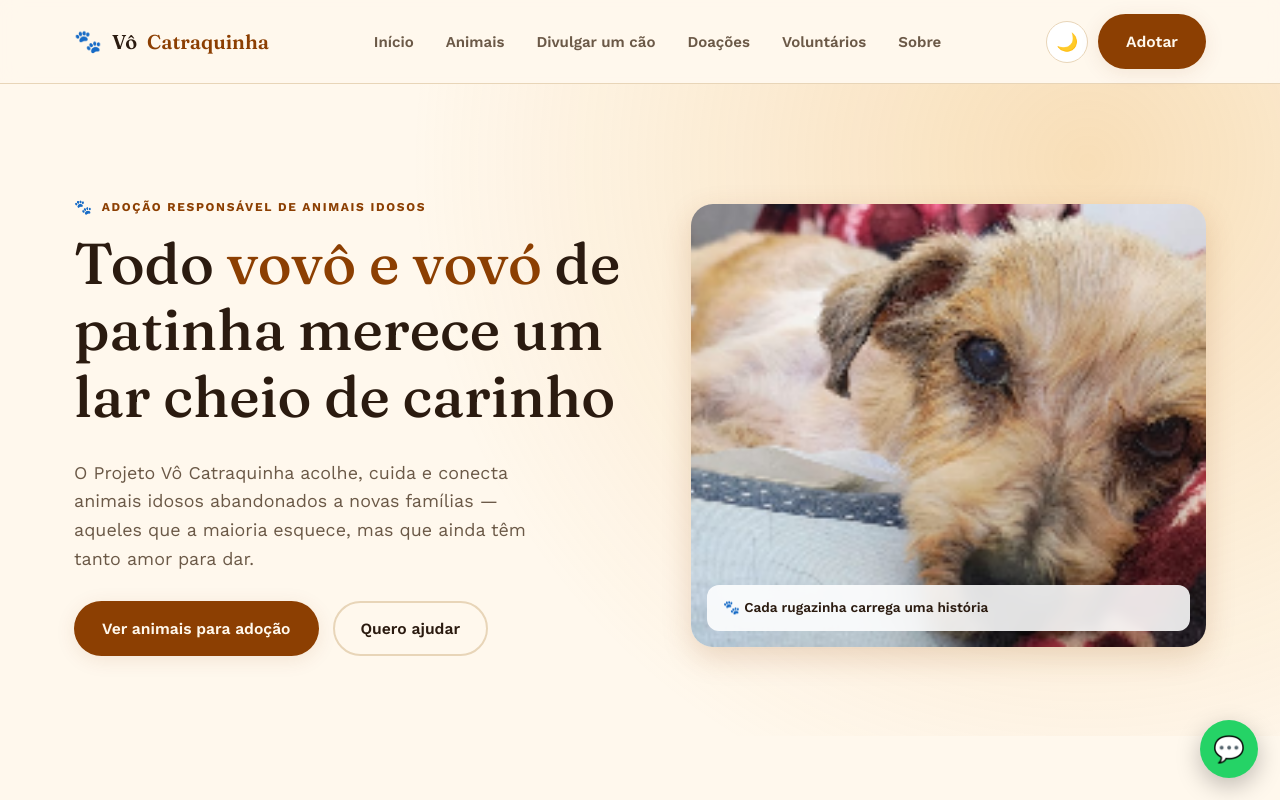
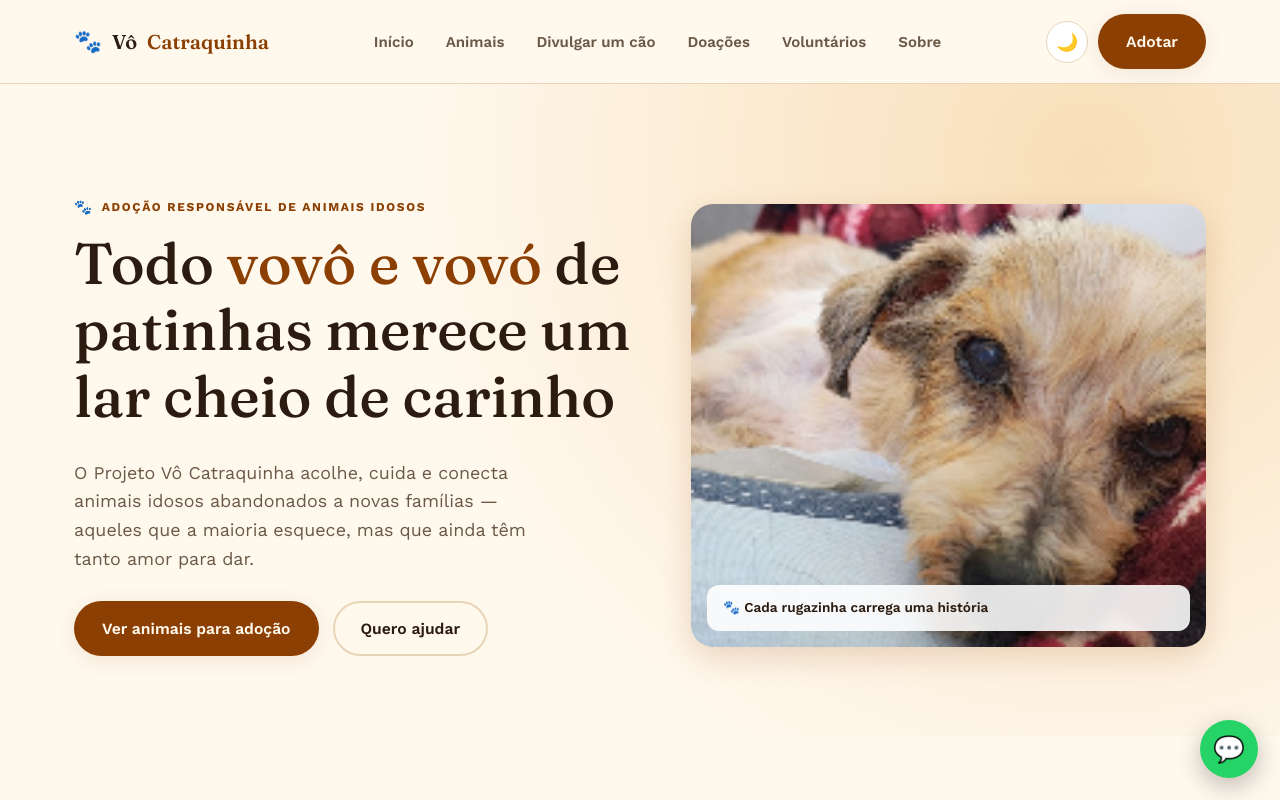
Before and after one commit to vocatraquinhasite-sys/vo-catraquinha, a website: page public/index.html in a window 1280 px wide. Shown: the top 800 px of the page. Drawn offline with nearby package versions, Linux system fonts and the light colour scheme; no server answers.

Commit message:
alterações finais

```diff
--- a/public/index.html
+++ b/public/index.html
@@ -35,7 +35,7 @@
       <div class="container hero__grid">
         <div>
           <p class="eyebrow">Adoção responsável de animais idosos</p>
-          <h1 class="hero__titulo">Todo <em>vovô e vovó</em> de patinha merece um lar cheio de carinho</h1>
+          <h1 class="hero__titulo">Todo <em>vovô e vovó</em> de patinhas merece um lar cheio de carinho</h1>
           <p class="hero__texto">O Projeto Vô Catraquinha acolhe, cuida e conecta animais idosos abandonados a novas famílias — aqueles que a maioria esquece, mas que ainda têm tanto amor para dar.</p>
           <div class="hero__acoes">
             <a href="/animais.html" class="botao botao--primario">Ver animais para adoção</a>
```
Also changed, not shown: README.md.
